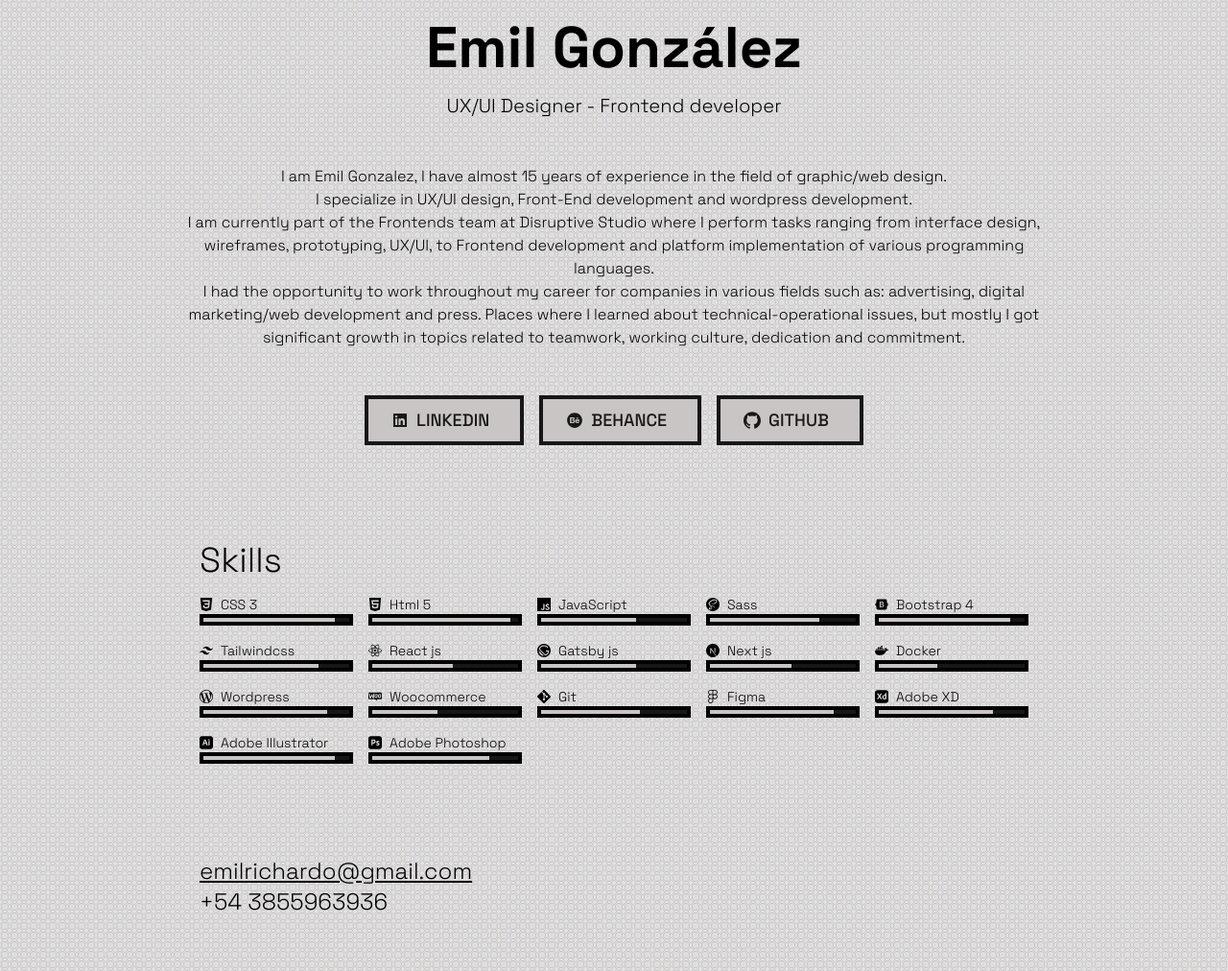
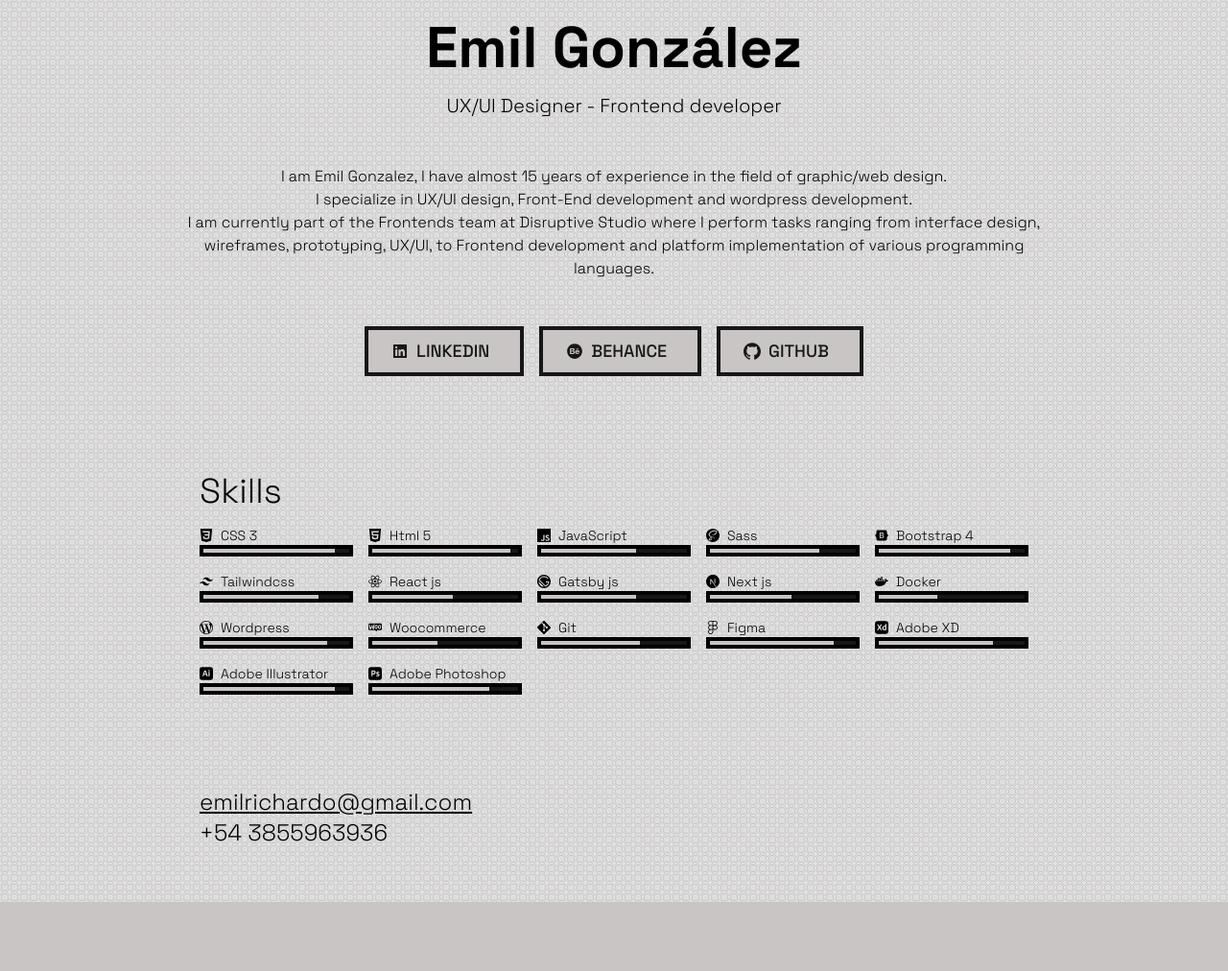
Before and after one commit to emilrichardo/emil, a Gatsby site: page / in a window 1280 px wide. Shown: the whole page at 96% size. After the commit the page ends 940 px from the top, so only its background shows below. Built offline with nearby package versions, Linux system fonts and the light colour scheme; Gatsby itself is replaced by a stand-in of ours.

Commit message:
delete paragraph

```diff
--- a/src/pages/index.js
+++ b/src/pages/index.js
@@ -35,7 +35,6 @@
           <p>I am Emil Gonzalez, I have almost 15 years of experience in the field of graphic/web design.</p>
           <p>I specialize in UX/UI design, Front-End development and wordpress development.</p>
           <p> I am currently part of the Frontends team at Disruptive Studio where I perform tasks ranging from interface design, wireframes, prototyping, UX/UI, to Frontend development and platform implementation of various programming languages.</p>
-          <p> I had the opportunity to work throughout my career for companies in various fields such as: advertising, digital marketing/web development and press. Places where I learned about technical-operational issues, but mostly I got significant growth in topics related to teamwork, working culture, dedication and commitment. </p>
         </div>
         <div className="px-4 flex flex-col md:flex-row justify-center">
           <Button className="block mx-2 mb-2" variant="default"  href="https://www.linkedin.com/in/emilgonzalez/" target="_blank"><AiFillLinkedin className="mr-2 -ml-2"/>Linkedin</Button>
```
